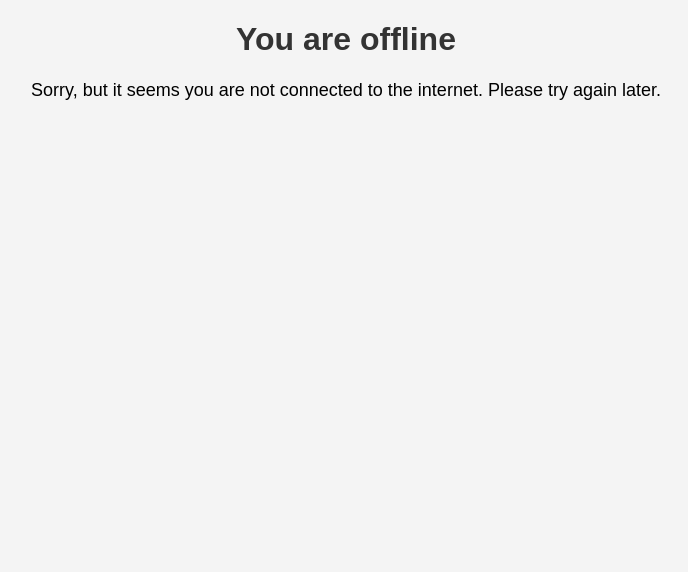
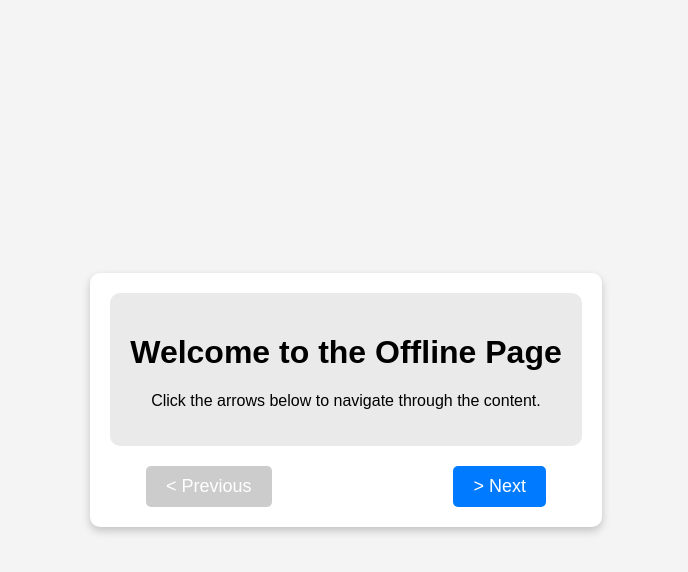
Before and after one commit to 2EZHenry/offlinePWA, a plain HTML site: page offline.html in a window 1280 px wide. Shown: the whole page, without its empty margins (294-982 px from the left). Drawn offline with Linux system fonts and the light colour scheme.

Commit message:
refactor

```diff
--- a/offline.html
+++ b/offline.html
@@ -8,10 +8,70 @@
 		<link rel="stylesheet" href="styles.css" />
 	</head>
 	<body>
-		<h1>You are offline</h1>
-		<p>
-			Sorry, but it seems you are not connected to the internet. Please try
-			again later.
-		</p>
+		<div class="content-wrapper">
+			<div class="content" id="content">
+				<h1>Welcome to the Offline Page</h1>
+				<p>Click the arrows below to navigate through the content.</p>
+			</div>
+			<div class="arrows">
+				<button id="prev" disabled>&lt; Previous</button>
+				<button id="next">&gt; Next</button>
+			</div>
+			<p id="offline-message" style="display: none">
+				You are offline. The content is served from cache.
+			</p>
+		</div>
+
+		<script>
+			// Array of content
+			const contentArray = [
+				"<h1>Welcome to the Offline Page</h1><p>Click the arrows below to navigate through the content.</p>",
+				"<h1>About Us</h1><p>We are a company dedicated to providing the best offline experiences.</p>",
+				"<h1>Our Services</h1><p>We offer amazing offline services that work even when you are not connected to the internet.</p>",
+				"<h1>Contact</h1><p>Get in touch with us via email or social media.</p>",
+				"<h1>Thank You</h1><p>Thank you for visiting our offline-ready page!</p>",
+			];
+
+			let currentIndex = 0;
+
+			// DOM Elements
+			const contentDiv = document.getElementById("content");
+			const prevButton = document.getElementById("prev");
+			const nextButton = document.getElementById("next");
+			const offlineMessage = document.getElementById("offline-message");
+
+			function updateContent() {
+				contentDiv.innerHTML = contentArray[currentIndex];
+				prevButton.disabled = currentIndex === 0;
+				nextButton.disabled = currentIndex === contentArray.length - 1;
+			}
+
+			// Arrow Button Events
+			prevButton.addEventListener("click", () => {
+				if (currentIndex > 0) {
+					currentIndex--;
+					updateContent();
+				}
+			});
+
+			nextButton.addEventListener("click", () => {
+				if (currentIndex < contentArray.length - 1) {
+					currentIndex++;
+					updateContent();
+				}
+			});
+
+			// Update content on page load
+			updateContent();
+
+			// Check for offline status
+			window.addEventListener("offline", () => {
+				offlineMessage.style.display = "block";
+			});
+
+			window.addEventListener("online", () => {
+				offlineMessage.style.display = "none";
+			});
+		</script>
 	</body>
 </html>
--- a/styles.css
+++ b/styles.css
@@ -1,16 +1,49 @@
-/* styles.css */
 body {
 	font-family: Arial, sans-serif;
-	text-align: center;
+	display: flex;
+	justify-content: center;
+	align-items: center;
+	min-height: 100vh;
 	margin: 0;
-	padding: 0;
 	background-color: #f4f4f4;
 }
-
-h1 {
-	color: #333;
+.content-wrapper {
+	display: flex;
+	flex-direction: column;
+	align-items: center;
+	text-align: center;
+	max-width: 600px;
+	padding: 20px;
+	background-color: white;
+	border-radius: 10px;
+	box-shadow: 0 4px 8px rgba(0, 0, 0, 0.2);
 }
-
-p {
+.content {
+	padding: 20px;
+	background-color: #eaeaea;
+	border-radius: 10px;
+	margin-bottom: 20px;
+}
+.arrows {
+	display: flex;
+	justify-content: space-between;
+	width: 100%;
+	max-width: 400px;
+}
+.arrows button {
+	padding: 10px 20px;
 	font-size: 18px;
+	cursor: pointer;
+	background-color: #007bff;
+	color: white;
+	border: none;
+	border-radius: 5px;
+	outline: none;
 }
+.arrows button:disabled {
+	background-color: #cccccc;
+}
+#offline-message {
+	font-size: 18px;
+	color: #888;
+}
```
